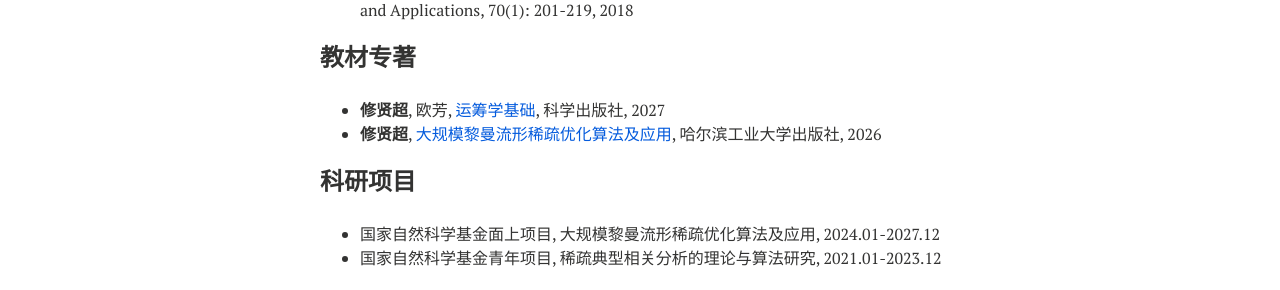
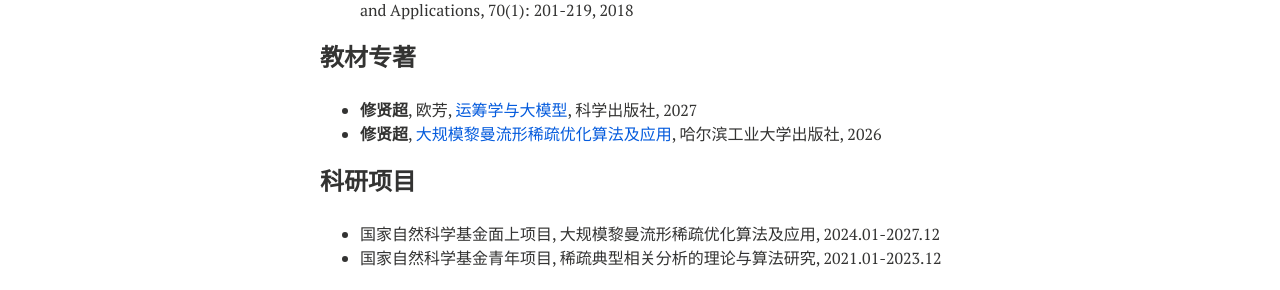
Before and after one commit to xianchaoxiu/xianchaoxiu.github.io, a Jekyll site: the page built from chinese/index.md, in a window 1280 px wide. Shown: the part 989-1279 px from the top of the page. Built offline with Jekyll 4.4.1, drawn with Linux system fonts in a browser that asks for light colours; nearby versions of some CDN libraries.

Commit message:
Update index.md

```diff
--- a/chinese/index.md
+++ b/chinese/index.md
@@ -46,7 +46,7 @@ share: false
 
 
 ### 教材专著
-* <b>修贤超</b>, 欧芳, <a href="https://xianchaoxiu.github.io/chinese/book/OR/" class="textlink" target="_blank"> 运筹学基础</a>, 科学出版社, 2027  <br>
+* <b>修贤超</b>, 欧芳, <a href="https://xianchaoxiu.github.io/chinese/book/OR/" class="textlink" target="_blank"> 运筹学与大模型</a>, 科学出版社, 2027  <br>
 * <b>修贤超</b>, <a href="https://xianchaoxiu.github.io/chinese/book/OPT/" class="textlink" target="_blank">大规模黎曼流形稀疏优化算法及应用</a>, 哈尔滨工业大学出版社, 2026  <br>
 
 
```
